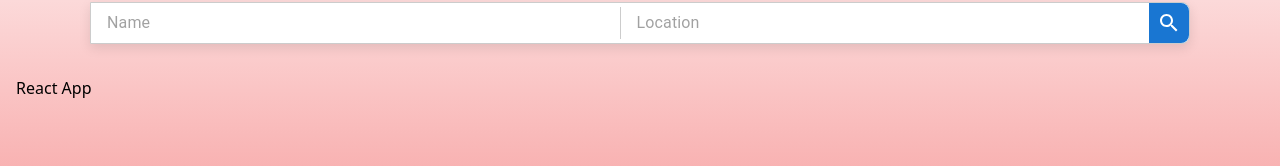
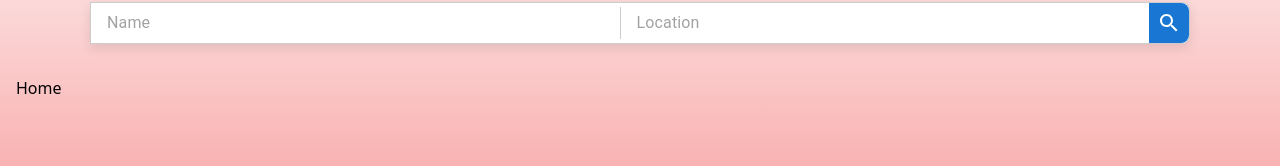
Before and after one commit to noahlandis/truth-of-the-platter, a React (Vite) app in the folder client/react-frontend/: page / in a window 1280 px wide. Shown: the part 162-328 px from the top of the page. Built offline with nearby package versions, Linux system fonts and the light colour scheme.

Commit message:
routing basic

```diff
--- a/client/react-frontend/src/App.jsx
+++ b/client/react-frontend/src/App.jsx
@@ -1,10 +1,29 @@
+import { BrowserRouter as Router, Route, Routes } from 'react-router-dom';
 import Layout from './Layout';  // Import your Layout component
+
+function Home() {
+  return <h1>Home</h1>;
+}
+
+function Search() {
+  return <h1>Search</h1>;
+}
+
+function Result() {
+  return <h1>Result</h1>;
+}
 
 function App() {
   return (
-    <Layout>
-      <h1>React App</h1>
-    </Layout>
+    <Router>
+      <Layout>
+        <Routes>
+          <Route path="/" element={<Home />} />
+          <Route path="/search" element={<Search />} />
+          <Route path="/result" element={<Result />} />
+        </Routes>
+      </Layout>
+    </Router>
   );
 }
 
--- a/client/react-frontend/src/SearchBar.jsx
+++ b/client/react-frontend/src/SearchBar.jsx
@@ -3,12 +3,19 @@ import { Paper, InputBase, IconButton, Box, List, ListItem, ListItemButton, List
 import SearchIcon from '@mui/icons-material/Search';
 import ClearIcon from '@mui/icons-material/Clear';
 import axios from 'axios';
+import { useSearchParams } from "react-router-dom";
+import { useNavigate } from 'react-router-dom';
+
 
 function SearchBar() {
+    const navigate = useNavigate();
+
     const [name, setName] = useState('');
     const [location, setLocation] = useState('');
     const [suggestions, setSuggestions] = useState([]);
     const [showSuggestions, setShowSuggestions] = useState(false);
+    const [searchParams, setSearchParams] = useSearchParams();
+
 
     const handleClearName = () => setName('');
     const handleClearLocation = () => setLocation('');
@@ -71,9 +78,22 @@ function SearchBar() {
         }
     };
 
+    const handleSearch = (e) => {
+        e.preventDefault();
+        // Set the search parameters in the URL
+        console.log(name);
+        console.log(location);
+        navigate(`/search?name=${name}&location=${location}`);
+
+
+    };
+
+
+
     return (
         <Paper
             component="form"
+            onSubmit={handleSearch}  // Handle search on form submit
             sx={{
                 display: 'flex',
                 alignItems: 'center',
--- a/package.json
+++ b/package.json
@@ -5,6 +5,7 @@
     "@fontsource/abel": "^5.1.0",
     "@mui/icons-material": "^6.0.2",
     "@mui/material": "^6.0.2",
-    "axios": "^1.7.7"
+    "axios": "^1.7.7",
+    "react-router-dom": "^6.26.2"
   }
 }
```
Also changed, not shown: 1 other file (tests, documents, lock files or other folders).
